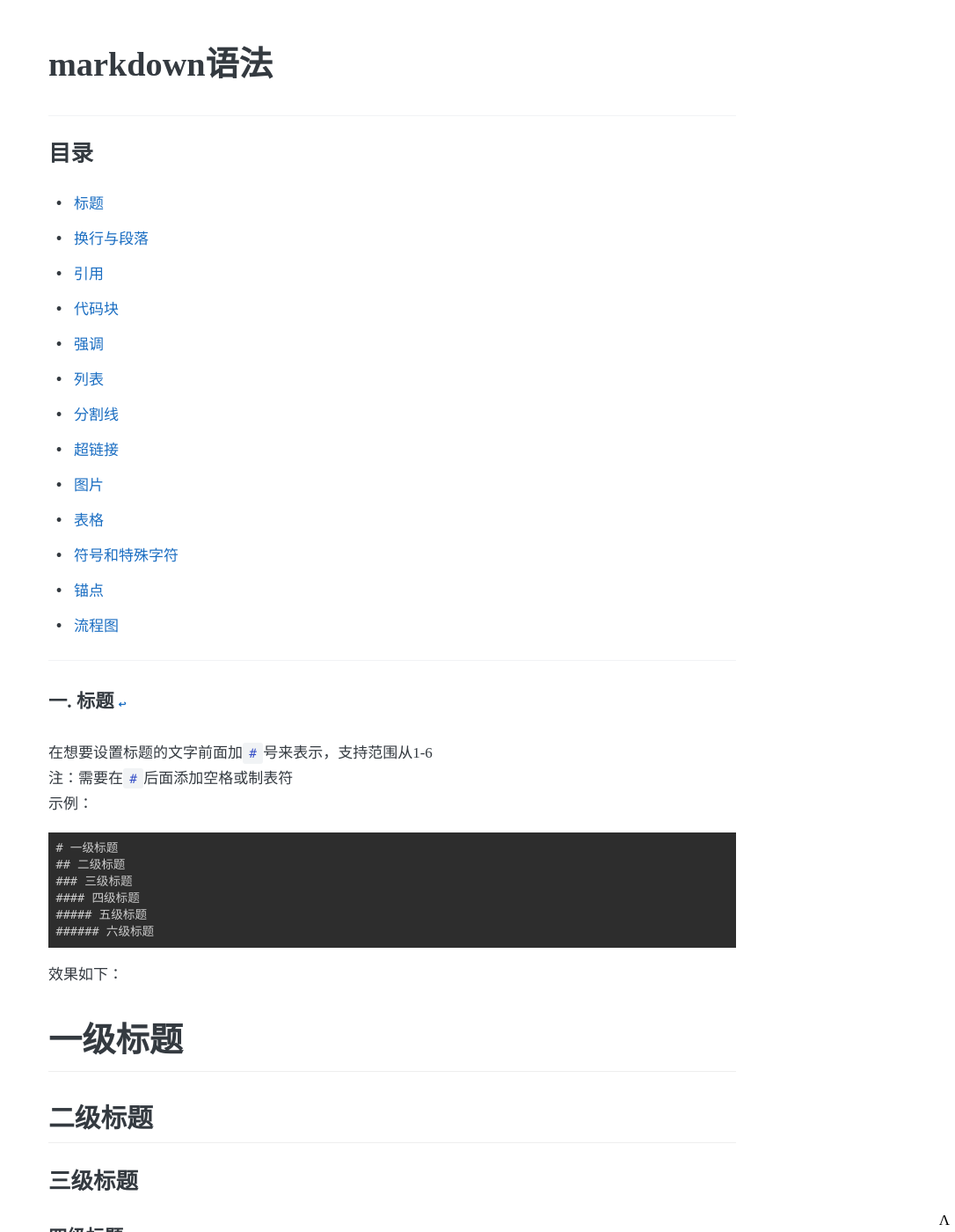
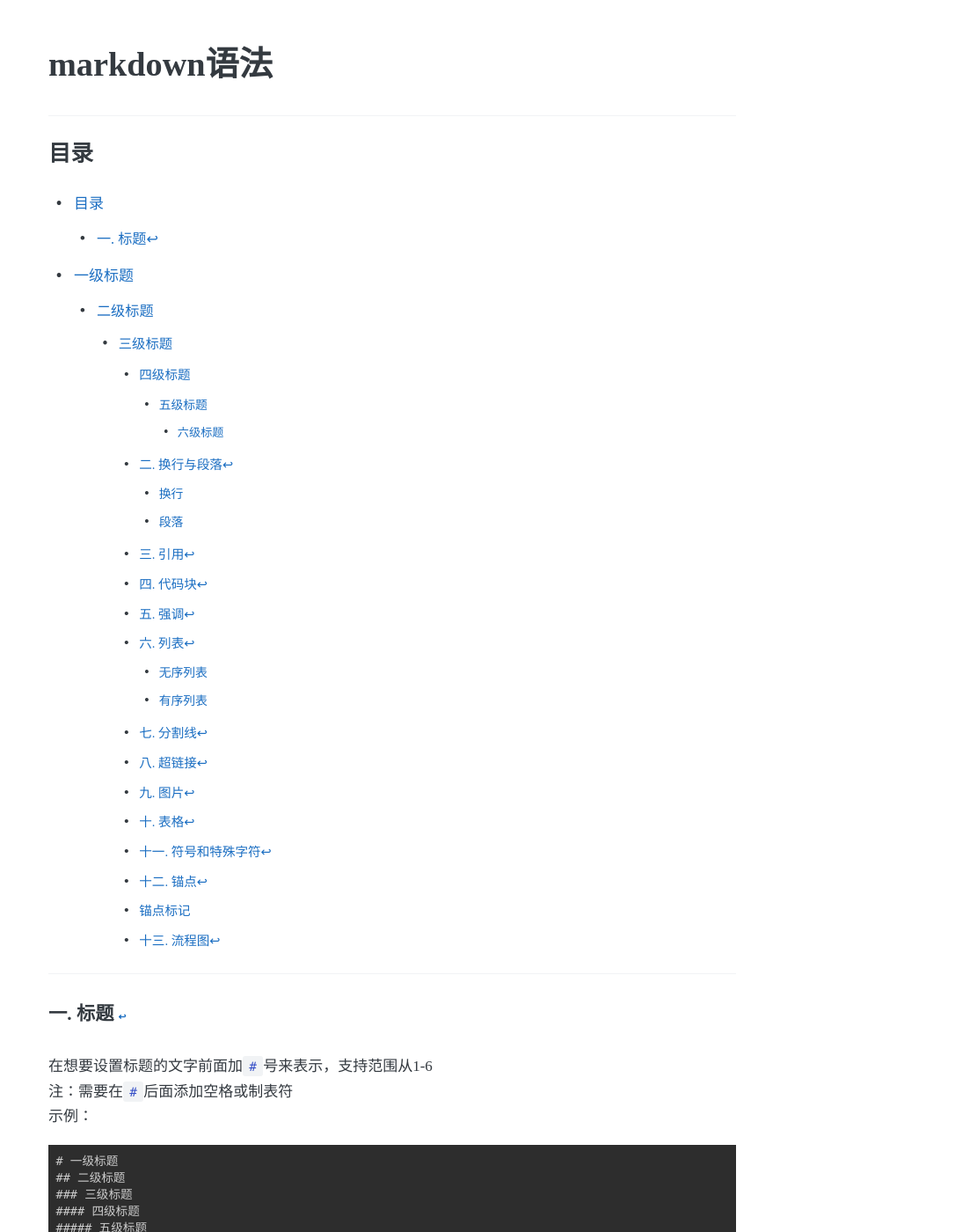
Before and after one commit to perfiffer/perfiffer.github.io, a Jekyll site: the page built from _posts/2019-04-16-0417.md, in a window 1280 px wide and 1400 px high. Shown: the whole window at 88% size, without its empty margins (194-1280 px from the left). Built offline with Jekyll 4.4.1, drawn with Linux system fonts in a browser that asks for light colours; some web fonts are replaced; comment, search, counter and statistics services are not loaded.

Commit message:
update blog

```diff
--- a/_posts/2019-04-16-0417.md
+++ b/_posts/2019-04-16-0417.md
@@ -4,7 +4,7 @@ title: markdown语法
 tags:
  - markdown
 comments: true
-directory: true
+irectory: true
 ---
 ### 目录
 * [标题](#一-标题)
@@ -20,7 +20,8 @@ directory: true
 * [符号和特殊字符](#十一-符号和特殊字符)
 * [锚点](#十二-锚点)
 * [流程图](#十三-流程图)
-
+* 目录
+{:toc}
 - - - - - -
 
 #### 一. 标题[↩](#目录)
```
